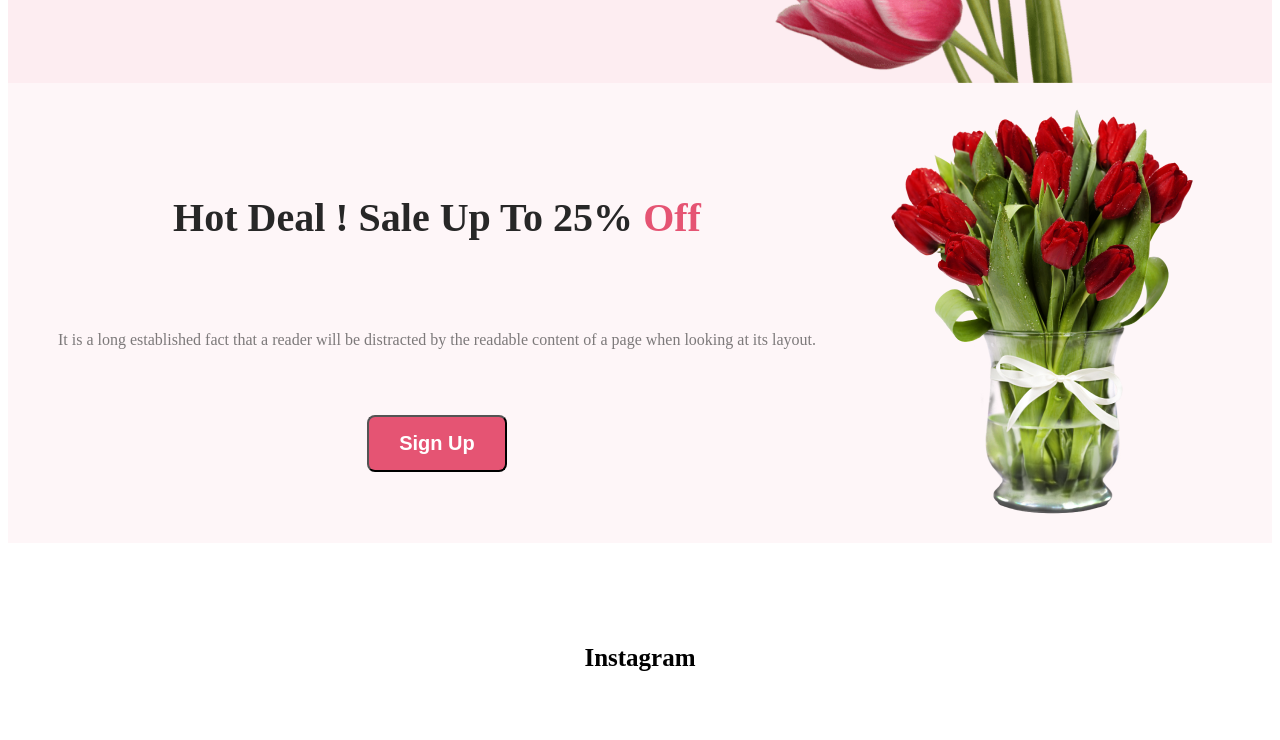
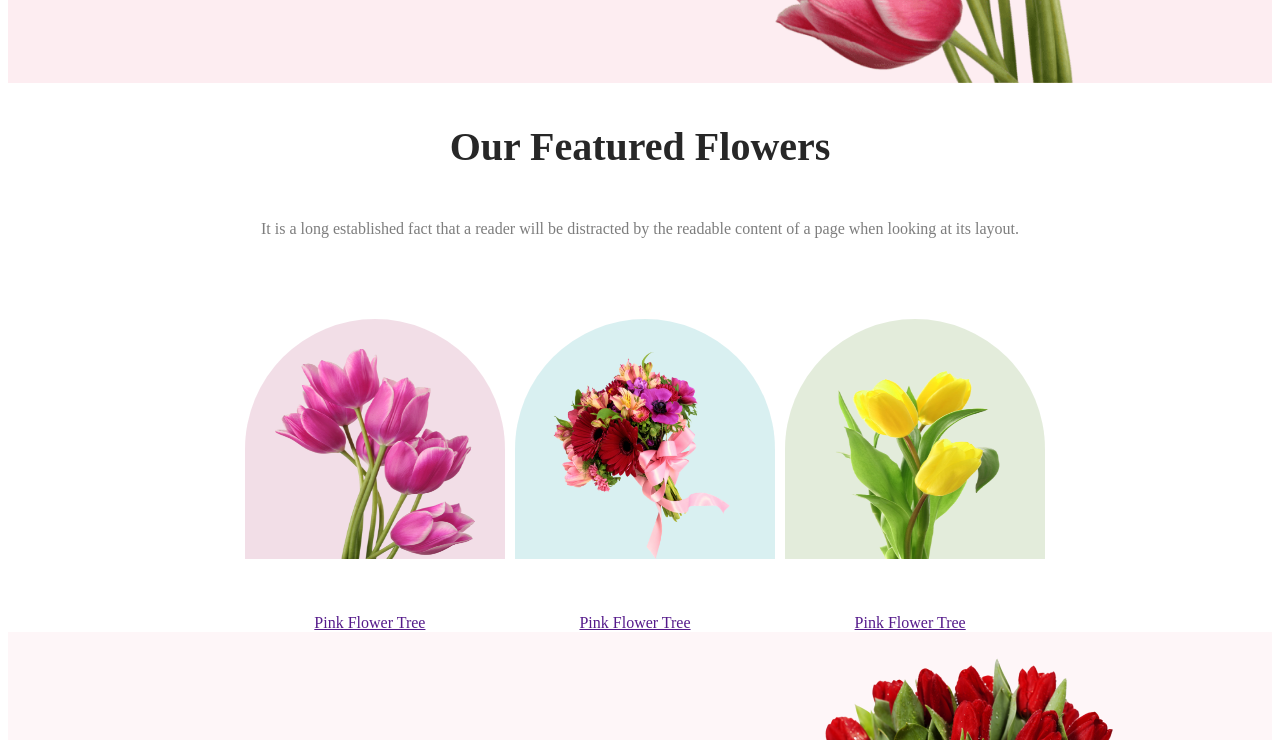
Before and after one commit to mdasrasel/assignment1-flower-shop, a plain HTML site: page index.html in a window 1280 px wide. Shown: the part 580-1320 px from the top of the page. Drawn offline with Linux system fonts and the light colour scheme.

Commit message:
finish the sections

```diff
--- a/index.html
+++ b/index.html
@@ -29,6 +29,34 @@
         </div>
     </header>
     <main>
+        <section>
+            <div>
+                <h3 class="hot-deal-title">Our Featured Flowers</h3>
+                <p class="section-description">It is a long established fact that a reader will be distracted by the
+                    readable content of a page when looking at its layout.</p>
+
+            </div>
+            <div class="container">
+                <div class="box1">
+                    <img src="flower asset/pngwing 6.png" alt="" width="200px" height="210px">
+                </div>
+
+                <div class="box2">
+                    <img src="flower asset/pngwing 5.png" alt="" width="200px" height="210px">
+                </div>
+
+                <div class="box3">
+                    <img src="flower asset/pngwing 7.png" alt="" width="200px" height="210px">
+                </div>
+
+
+            </div>
+            <div class="img-name">
+                <a class="a1" href="">Pink Flower Tree</a>
+                <a class="a2" href="">Pink Flower Tree</a>
+                <a class="a3" href="">Pink Flower Tree</a>
+            </div>
+        </section>
         <section class="hot-deal">
 
             <div>
@@ -65,7 +93,7 @@
                 </div>
                 <div class="input-button">
                     <input class="input-details" type="text" name="" id="" placeholder="Enter Your Email Here">
-                <button class="btn-details">Subscribe</button>
+                    <button class="btn-details">Subscribe</button>
                 </div>
             </div>
 
@@ -74,8 +102,10 @@
     <footer class="footer-details">
         <div>
             <h3 class="section-heading"> <span class="text-style">Flower</span> <span class="foot-text">Shop</span></h3>
-            <p class="footer-description">It is a long established fact that a reader will be distracted by the readable content of a page when looking at its layout.</p>
-           <p class="copyright"> @2020-2023, FlowerShop.com. All rights reserved.</p>
+            <p class="footer-description">It is a long established fact that a reader will be distracted by the readable
+                content of a page when looking at its layout.</p>
+            <p class="copyright"> @2020-2023, FlowerShop.com. All rights reserved.
+            </p>
         </div>
     </footer>
 </body>
--- a/style/style.css
+++ b/style/style.css
@@ -1,7 +1,5 @@
 /* Header start */
 .header {
-    /* width: 100%; */
-    /* height: 720px; */
     background: rgba(229, 84, 115, 0.10);
 
 }
@@ -46,12 +44,11 @@
 .hot-deal {
     background-color: rgba(229, 84, 115, 0.05);
     align-items: center;
-    /* width: 100%; */
     display: flex;
+    padding: auto;
+}
 
 
-
-}
 
 .hot-deal-title {
     color: #272727;
@@ -68,7 +65,7 @@
     color: rgba(39, 39, 39, 0.60);
     font-size: 16px;
     font-weight: 400;
-    padding: 50px;
+    padding: 10px;
     text-align: center;
 }
 
@@ -78,6 +75,66 @@
 
 .section-pic {
     padding: 20px;
+}
+
+.container {
+    display: flex;
+    width: 800px;
+    height: 350px;
+    border: 1 px solid black;
+    margin: 0 auto;
+    align-items: center;
+
+}
+
+.box1 {
+    border-radius: 300px 300px 0px 0px;
+    background: rgba(167, 33, 98, 0.15);
+    width: 220px;
+    height: 180px;
+    padding: 30px;
+    margin: 5px;
+
+}
+
+.box2 {
+    border-radius: 300px 300px 0px 0px;
+    background: rgba(5, 151, 160, 0.15);
+    width: 220px;
+    height: 180px;
+    padding: 30px;
+    margin: 5px;
+
+}
+
+.box3 {
+    border-radius: 300px 300px 0px 0px;
+    background: rgba(71, 125, 17, 0.15);
+    width: 210px;
+    height: 180px;
+    padding: 30px;
+    margin: 5px;
+
+}
+
+.img-name {
+    text-align: center;
+
+}
+
+.a1 {
+    padding-left: 80px;
+    padding-right: 150px;
+}
+
+.a2 {
+    padding-left: 0px;
+    padding-right: 150px;
+}
+
+.a3 {
+    padding-left: 10px;
+    padding-right: 80px;
 }
 
 .media-title {
@@ -98,10 +155,6 @@
     padding: 15px;
 }
 
-/* .div-pic-style:hover{
-    outline-offset:5px;
-    box-shadow: #272727;
-} */
 
 .section-view {
     background-image: url('../flower\ asset/Rectangle 9.png');
@@ -152,3 +205,5 @@
     font-size: 16px;
     font-weight: 400;
 }
+
+/* Footer End */
```
